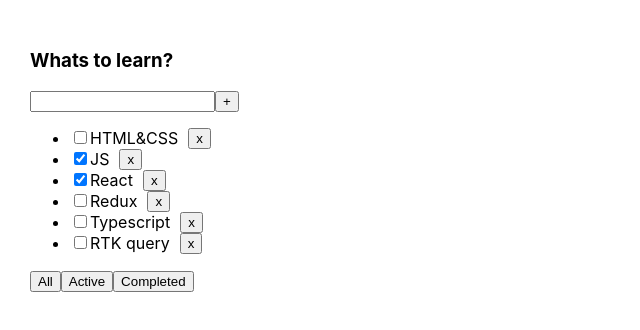
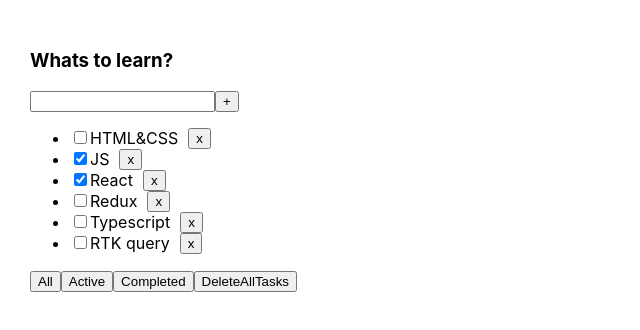
Before and after one commit to ArturLimaiko/1-todolist, a React (Create React App) app: page / in a window 1280 px wide. Shown: the top 330 px of the page, without its empty margins (0-640 px from the left). Built offline with nearby package versions, Linux system fonts and the light colour scheme.

Commit message:
Спринт 01, неделя 2 . сделал доп задание ( сделал кнопку которая удаляет все таски) + переместил всю логику фильтрации тасок в компоненту Todolist

```diff
--- a/src/App.tsx
+++ b/src/App.tsx
@@ -8,7 +8,28 @@
     isDone: boolean
 }
 
-export type FilterValuesType = 'all' | 'active' | 'completed'
+//Hi guys!
+//1. Let's create a 'DELETE ALL TASKS' button, and place it above the filter buttons
+//Clicking the button removes all tasks
+//2. Let's create a fourth filter button-if you click it, the first three tasks will be displayed
+//3. Relocate everything associated with  filters to the Todolist.tsx component. Make it work
+//
+// let [filter, setFilter] = useState<FilterValuesType>("all");
+//
+// let tasksForTodolist = tasks;
+//
+// if (filter === "active") {
+//     tasksForTodolist = tasks.filter(t => t.isDone === false);
+// }
+// if (filter === "completed") {
+//     tasksForTodolist = tasks.filter(t => t.isDone === true);
+// }
+//
+// function changeFilter(value: FilterValuesType) {
+//     setFilter(value);
+// }
+
+export type FilterValuesType = 'all' | 'active' | 'completed' | 'deleteAllTasks'
 
 function App() {
     // BLL
@@ -30,20 +51,6 @@
         ]
     )
 
-    let tasksForTodoList = tasks
-    let [filter, setFilter] = useState<FilterValuesType>('all')
-    if (filter === 'active') {
-        tasksForTodoList = tasks.filter(t => !t.isDone)
-    }
-
-    if (filter === 'completed') {
-        tasksForTodoList = tasks.filter(t => t.isDone)
-    }
-
-    const changeFilter = (filter: FilterValuesType) => {
-        setFilter(filter)
-    }
-
     const removeTask = (taskId: number) => {
         let filteredTask = tasks.filter(task => task.id !== taskId)
         setTasks(filteredTask);
@@ -52,10 +59,9 @@
     return (
         <div className="App">
             <div>
-                <Todolist tasks={tasksForTodoList}
+                <Todolist tasks={tasks}
                           title={'Whats to learn?'}
                           removeTask={removeTask}
-                          changeFilter={changeFilter}
                 />
             </div>
             {/*<div>*/}
--- a/src/components/Todolist.tsx
+++ b/src/components/Todolist.tsx
@@ -1,4 +1,4 @@
-import React from 'react';
+import React, {useState} from 'react';
 import {AddTaskForm} from "./AddTaskForm";
 import {TasksList} from "./TasksList";
 import {FilterValuesType, TasksType} from "../App";
@@ -9,19 +9,38 @@
     tasks: TasksType[]
     title: string
     removeTask: (id: number) => void
-    changeFilter:(filter: FilterValuesType) => void
 }
 
-export const Todolist = ({tasks, title,removeTask,changeFilter}: TodoListsType) => {
+export const Todolist = ({tasks, title,removeTask}: TodoListsType) => {
+
+    let tasksForTodoList = tasks
+    let [filter, setFilter] = useState<FilterValuesType>('all')
+    if (filter === 'active') {
+        tasksForTodoList = tasks.filter(t => !t.isDone)
+    }
+
+    if (filter === 'completed') {
+        tasksForTodoList = tasks.filter(t => t.isDone)
+    }
+
+    if(filter === 'deleteAllTasks') {
+        tasksForTodoList = []
+    }
+
+    const changeFilter = (value: FilterValuesType) => {
+        setFilter(value)
+    }
+
     return (
         <>
             <TodolistHeader title={title}/>
             <AddTaskForm/>
-            <TasksList tasks={tasks} removeTask={removeTask}/>
+            <TasksList tasks={tasksForTodoList} removeTask={removeTask}/>
             <div>
                 <Button title='All' onClick={() => {changeFilter('all')}}/>
                 <Button title='Active' onClick={() => {changeFilter('active')}}/>
                 <Button title='Completed' onClick={() => {changeFilter('completed')}}/>
+                <Button title={'DeleteAllTasks'} onClick={() => changeFilter('deleteAllTasks')}/>
             </div>
         </>
     );
```
